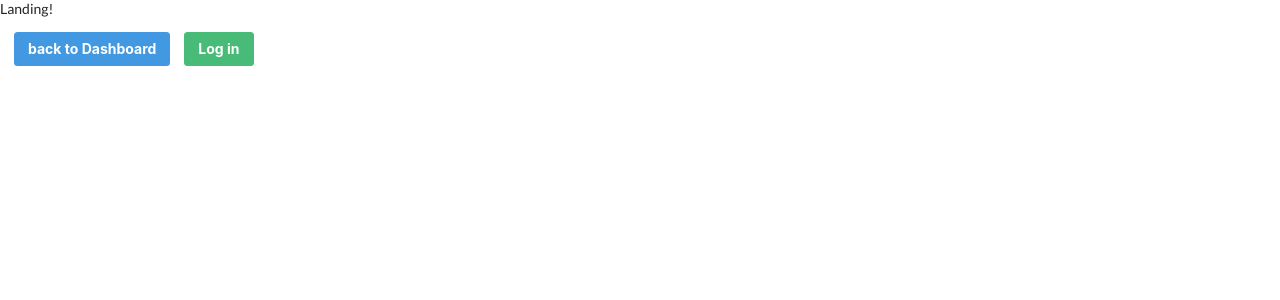
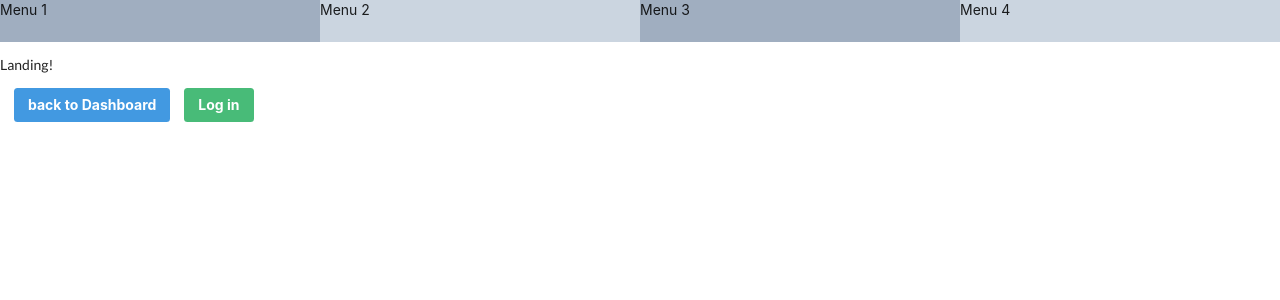
Before and after one commit to LuisPaGarcia/vanquisher, a React (Create React App) app: page / in a window 1280 px wide. Shown: the top 300 px of the page. Built offline with nearby package versions, Linux system fonts and the light colour scheme; no server answers; what auth0-js would draw is missing.

Commit message:
feat: Added first header for testing (#64)

```diff
--- /dev/null
+++ b/src/app/Wrapper/index.js
@@ -0,0 +1,15 @@
+import React from 'react'
+import Navbar from '../../components/shared/Navbar'
+
+export default function Wrapper(Page, ...props) {
+  return class extends React.Component {
+    render() {
+      return (
+        <>
+          <Navbar />
+          <Page />
+        </>
+      )
+    }
+  }
+}
--- a/src/app/landing/index.js
+++ b/src/app/landing/index.js
@@ -2,6 +2,7 @@ import React, { useContext } from 'react'
 import { Link } from 'react-router-dom'
 import { LOGIN_SUCCESS_PAGE } from '../../utils/constants'
 import { Context } from '../../stores/store'
+import Wrapper from '../Wrapper'
 
 function Landing(props) {
   const context = useContext(Context)
@@ -38,4 +39,4 @@ function Landing(props) {
     </>
   )
 }
-export default Landing
+export default Wrapper(Landing)
--- /dev/null
+++ b/src/components/shared/Navbar/index.js
@@ -0,0 +1,11 @@
+import React from 'react'
+export default function Navbar() {
+  return (
+    <div className="flex mb-4">
+      <div className="w-1/4 bg-gray-500 h-12">Menu 1</div>
+      <div className="w-1/4 bg-gray-400 h-12">Menu 2</div>
+      <div className="w-1/4 bg-gray-500 h-12">Menu 3</div>
+      <div className="w-1/4 bg-gray-400 h-12"> Menu 4</div>
+    </div>
+  )
+}
```
Also changed, not shown: src/app/dashboard/index.js (+8 -5 lines), 1 other file (tests, documents, lock files or other folders).
